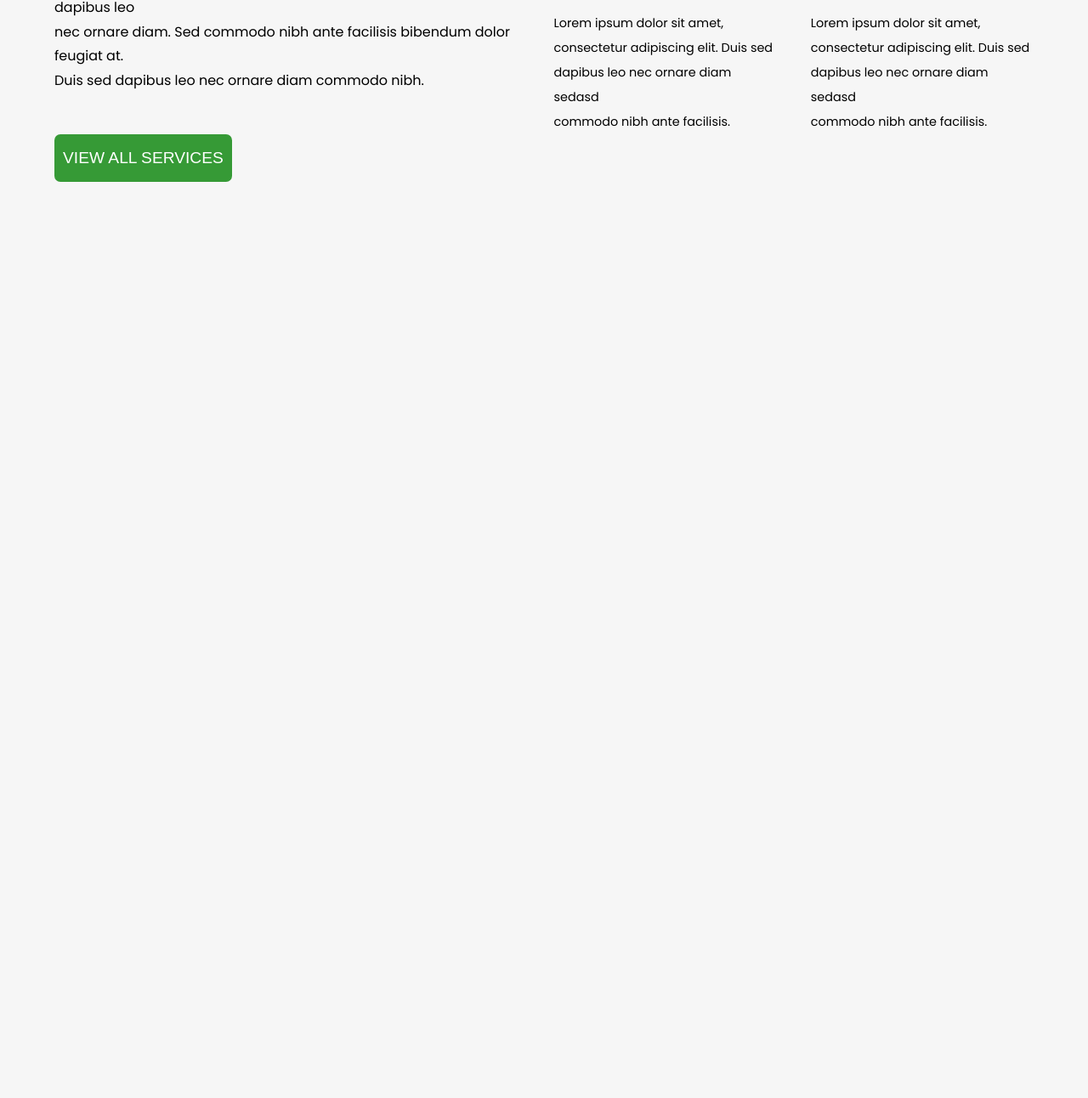
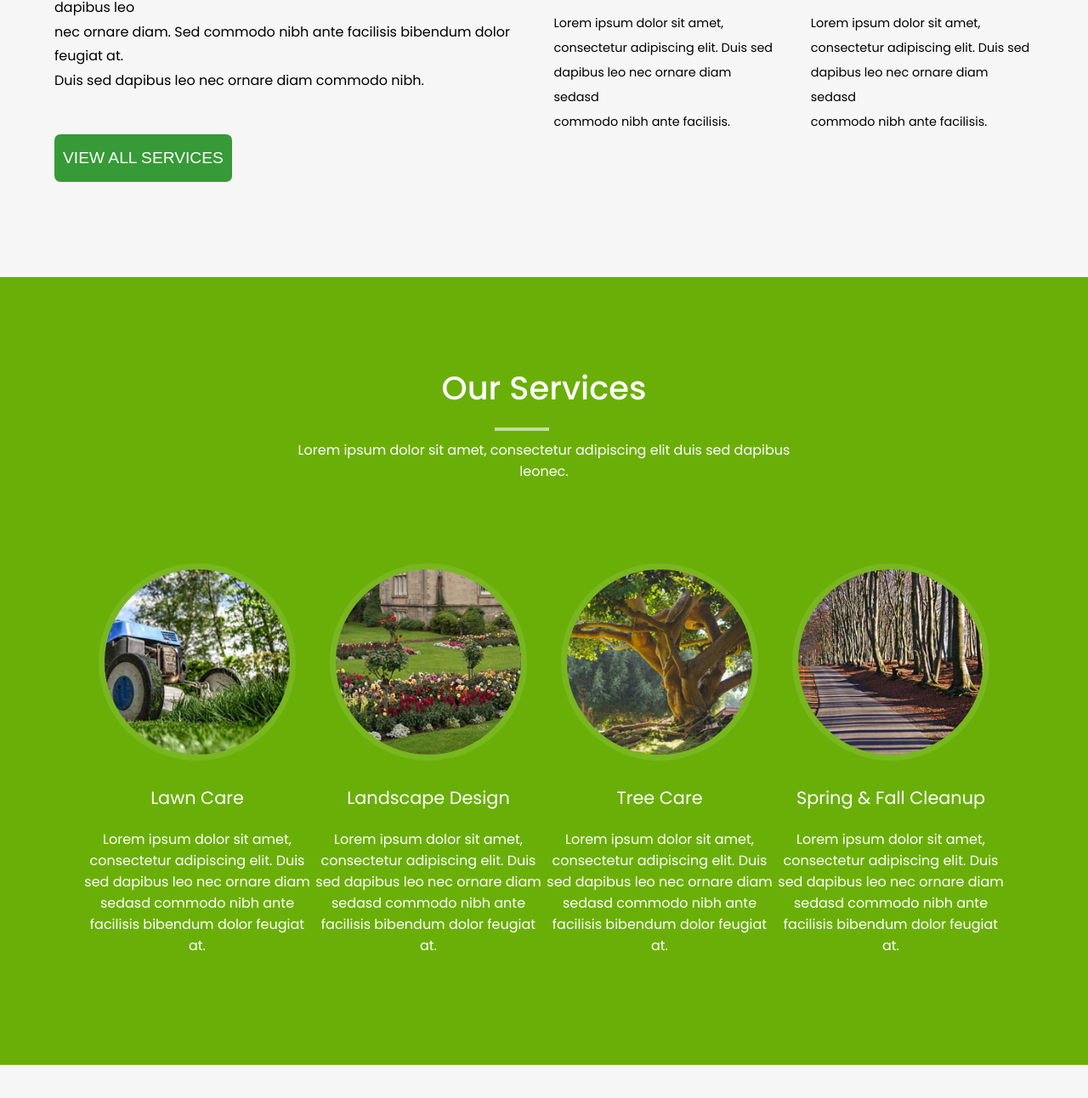
Before and after one commit to Manoj-Katkar/Web-Tech-HTML-CSS-JavaScript-, a plain HTML site: page static projects html and css/LandScaping.html in a window 1280 px wide. Shown: the part 1274-2566 px from the top of the page at 85% size. Before the commit the page ends 1648 px from the top, so only its background shows below. Drawn offline with Linux system fonts and the light colour scheme.

Commit message:
created the services section of the landscaper static website and learned the hosting types and temporal dead zone in javascript

```diff
--- a/static projects html and css/LandScaping.css
+++ b/static projects html and css/LandScaping.css
@@ -11,7 +11,11 @@ nav{
     justify-content: space-between;
     align-items: center;
     padding: 2rem 3rem 2rem 3rem;
-    /* position: sticky; doubt  */
+    /* ^ Doubt I have to ask to the sir  */
+    /* position: sticky;  */
+    /* position: fixed;
+    top: 0;
+    width: 100%; */
 }
 #nav-left > h2{
     margin: 0px;
@@ -97,7 +101,7 @@ nav{
     width: 90%;
     margin: auto;
     margin-top: 10rem;
-    margin-bottom: 10rem;
+    margin-bottom: 7rem;
 
 }
 
@@ -193,3 +197,83 @@ nav{
 #first-para{
     margin-top: 3.5rem;
 }
+
+
+
+
+
+
+
+/* *-------------------------------------------------------Services Section ---------------------------------------  */
+
+#Services{
+    background-color:  #6aaf08;
+    display: flex;
+    flex-direction: column;
+    margin-bottom: 10rem;
+}
+
+#Services-top{
+    width: 50%;
+    margin: auto;
+    /* background-color: red; */
+    text-align: center;
+    margin-top: 4rem;
+    position: relative;
+}
+
+#Services-top > h3{
+    font-size: 2.4rem;
+    font-weight: 500;
+    margin-bottom: 0.8rem;
+    color: white;
+}
+
+#Services-top > hr{
+    width: 10%;
+    height: 0.2rem;
+    margin-top: 0px;
+    background-color: #c3df9c;
+    border: none;
+    position: absolute;
+    top: 64%;
+    left: 41%;
+}
+
+#Services-top > div{
+    /* background-color: yellow; */
+    margin-top: 2rem;
+}
+
+#Services-top > div > span{
+    color: white;
+    font-weight: 1.3rem;
+}
+
+#Services-bottom{
+    width: 85%;
+    margin: auto;
+    margin-top: 4rem;
+    /* background-color: magenta; */
+    display: flex;
+    justify-content: space-between;
+    margin-bottom: 7rem;
+    color: white;
+}
+
+#Services-bottom > div{
+    /* background-color: maroon; */
+    text-align: center;
+}
+
+#Services-bottom h3{
+    font-size: 1.3rem;
+    font-weight: 400;
+}
+
+#Services-bottom > div > img{
+    width: 80%;
+    border-radius: 150%;
+    border: 7px solid #79b721;
+    margin-top: 2rem;
+}
--- a/static projects html and css/LandScaping.html
+++ b/static projects html and css/LandScaping.html
@@ -101,6 +101,68 @@
     <section id="Services">
 
 
+        <div id="Services-top">
+            <h3>Our Services</h3>
+            <hr>
+            <div>
+                <span>Lorem ipsum dolor sit amet, consectetur adipiscing elit duis sed dapibus leonec.</span>
+            </div>
+
+        </div>
+
+
+        <div id="Services-bottom">
+
+            <div>
+                <img src="./images/service-1.jpg" alt="">
+                <h3>Lawn Care</h3>
+                <p>Lorem ipsum dolor sit amet, <br>
+                    consectetur adipiscing elit. Duis <br>
+                    sed dapibus leo nec ornare diam <br>
+                    sedasd commodo nibh ante <br>
+                    facilisis bibendum dolor feugiat at.
+                </p>
+            </div>
+
+
+            <div>
+
+                <img src="./images/service-2.jpg" alt="">
+                <h3>Landscape Design</h3>
+                <p>Lorem ipsum dolor sit amet, <br>
+                    consectetur adipiscing elit. Duis <br>
+                    sed dapibus leo nec ornare diam <br>
+                    sedasd commodo nibh ante <br>
+                    facilisis bibendum dolor feugiat at. </p>
+
+            </div>
+
+
+            <div>
+                <img src="./images/service-3.jpg" alt="">
+                <h3>Tree Care</h3>
+                <p>Lorem ipsum dolor sit amet, <br>
+                    consectetur adipiscing elit. Duis <br>
+                    sed dapibus leo nec ornare diam <br>
+                    sedasd commodo nibh ante <br>
+                    facilisis bibendum dolor feugiat at. </p>
+
+            </div>
+
+
+            <div>
+                <img src="./images/service-4.jpg" alt="">
+                <h3>Spring & Fall Cleanup</h3>
+                <p>Lorem ipsum dolor sit amet, <br>
+                    consectetur adipiscing elit. Duis <br>
+                    sed dapibus leo nec ornare diam <br>
+                    sedasd commodo nibh ante <br>
+                    facilisis bibendum dolor feugiat at. </p>
+
+            </div>
+
+        </div>
+
     </section>
 
 
```
Also changed, not shown: Javascript/hosting.html (added, +12 -0 lines), Javascript/hosting.js (added, +37 -0 lines), static projects html and css/images/service-1.jpg (added), static projects html and css/images/service-2.jpg (added), static projects html and css/images/service-3.jpg (added), static projects html and css/images/service-4.jpg (added).
